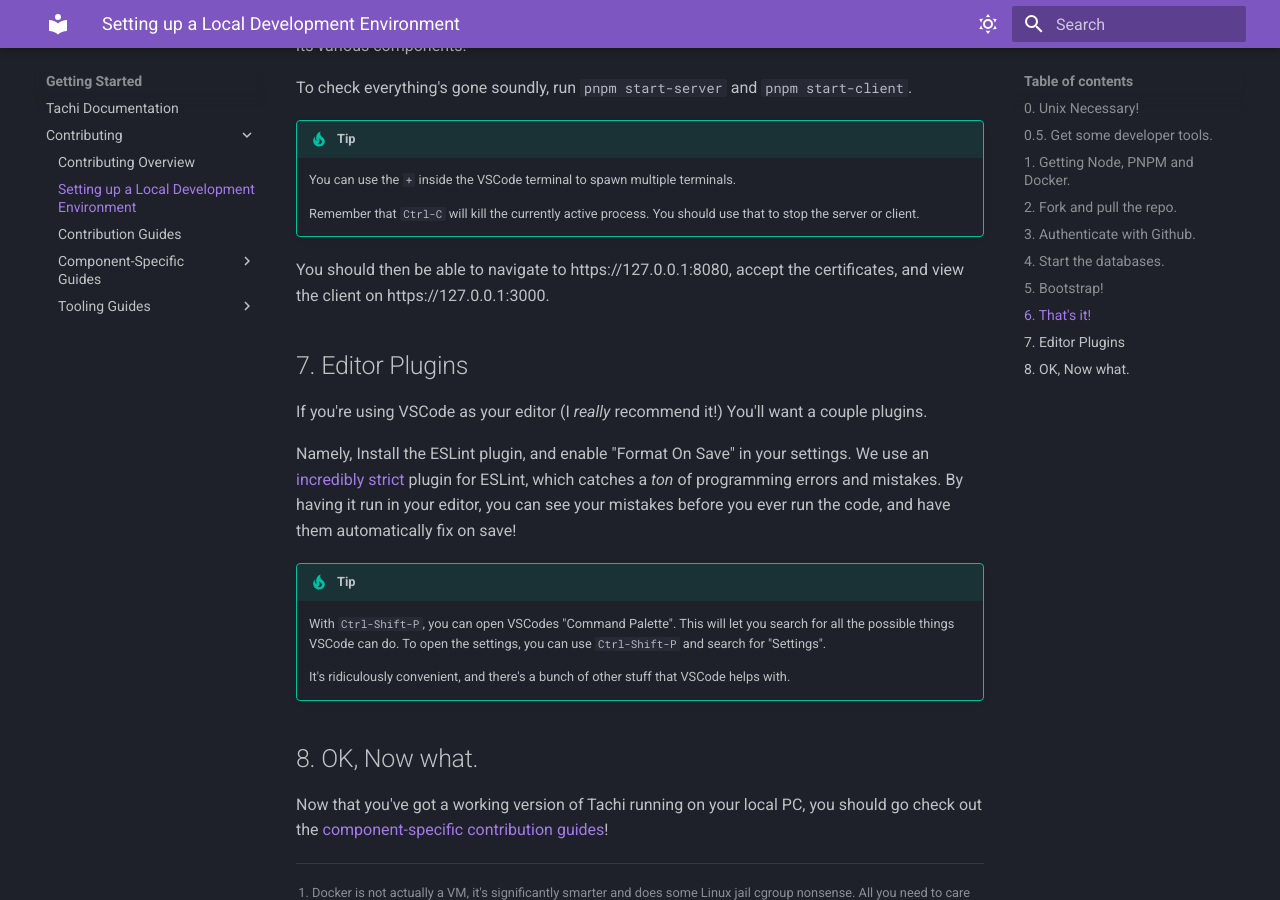
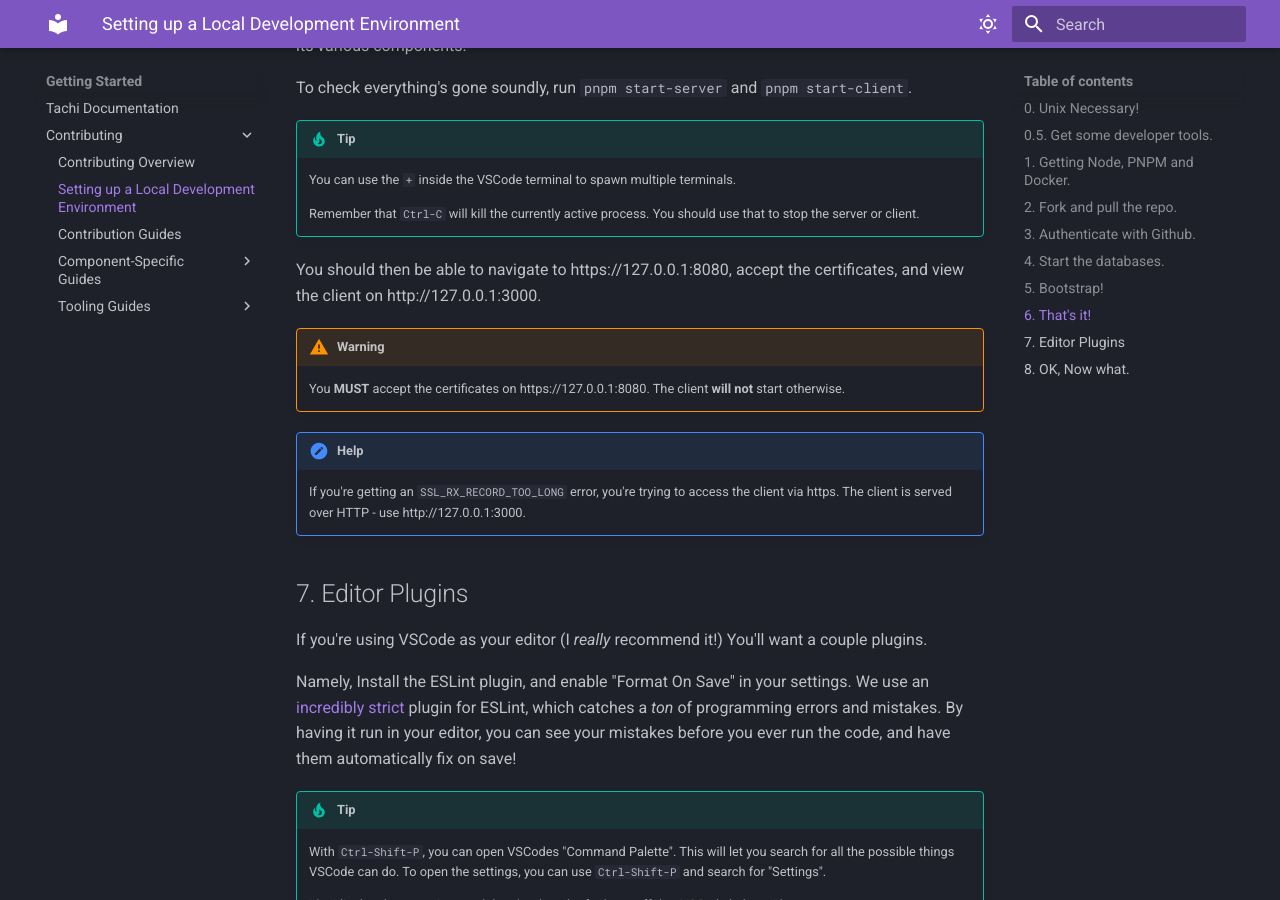
Before and after one commit to zkrising/Tachi, an MkDocs documentation site: the page built from docs/docs/contributing/setup.md, in a window 1280 px wide and 900 px high, scrolled down 4833 px. Built offline with MkDocs 1.6.1 and Material for MkDocs 9.7.7, drawn with Linux system fonts in a browser that asks for light colours.

Commit message:
docs: mention https nonsense

```diff
--- a/docs/docs/contributing/setup.md
+++ b/docs/docs/contributing/setup.md
@@ -237,7 +237,14 @@ To check everything's gone soundly, run `pnpm start-server` and `pnpm start-clie
 	to stop the server or client.
 
 You should then be able to navigate to https://127.0.0.1:8080, accept the certificates,
-and view the client on https://127.0.0.1:3000.
+and view the client on http://127.0.0.1:3000.
+
+!!! warning
+	You **MUST** accept the certificates on https://127.0.0.1:8080. The client **will not** start otherwise.
+
+!!! help
+	If you're getting an `SSL_RX_RECORD_TOO_LONG` error, you're trying to access the client
+	via https. The client is served over HTTP - use http://127.0.0.1:3000.
 
 ## 7. Editor Plugins
 
```
